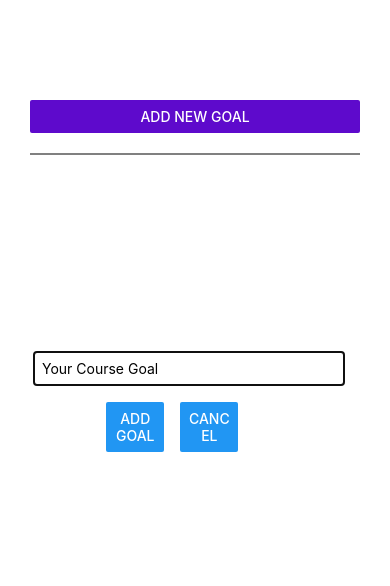
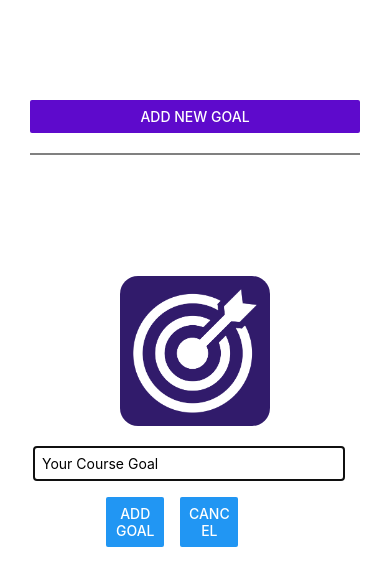
Before and after one commit to Calvin-May/RNIntro-Basics-GoalsApp, a React Native app: screen / in a window 390 px wide. Both pictures are taken after a click on the button "ADD NEW GOAL". Shown: the top 586 px of the page. Built offline with nearby package versions, Linux system fonts and the light colour scheme.

Commit message:
Added image to Goal Input modal

```diff
--- a/components/GoalInput.js
+++ b/components/GoalInput.js
@@ -1,4 +1,4 @@
-import { StyleSheet, TextInput, View, Button, Modal } from "react-native"
+import { StyleSheet, TextInput, View, Button, Modal, Image } from "react-native"
 import { useState } from "react";
 
 // Goal Input with onAddGoal Prop to pass addGoalHandler function from App Component
@@ -22,10 +22,11 @@ function GoalInput({onAddGoal, visible, onCancel}) {
     return (
         <Modal visible={visible} animationType="fade" presentationStyle="overFullScreen" transparent>
             <View id="viewGoalInput" style={styles.inputContainer}>
+                <Image source={require('../assets/images/goal.png')} alt="goal" style={styles.image} />
                 <TextInput
                     placeholder="Your Course Goal"
                     onChangeText={goalInputHandler}
-                    style={styles.TextInput}
+                    style={styles.textInput}
                     value={enteredGoalText} // Bind the value of the Input to the entered Text, so we can clear it
                 />
                 <View style={styles.buttonContainer}>
@@ -51,8 +52,9 @@ const styles = StyleSheet.create({
         marginBottom: 24,
         borderBottomWidth: 1,
         borderBottomColor: "#cccccc",
+
     },
-    TextInput: {
+    textInput: {
         borderWidth: 1,
         borderColor: "#cccccc",
         width: "80%",
@@ -67,4 +69,12 @@ const styles = StyleSheet.create({
         width: '30%',
         marginHorizontal: 8
     },
+    image: {
+        width: 150,
+        height: 150,
+        margin: 20,
+        backgroundColor: '#311b6b',
+        borderRadius: 18,
+        color: '#111111'
+    }
 });
```
Also changed, not shown: assets/images/goal.png (added).
